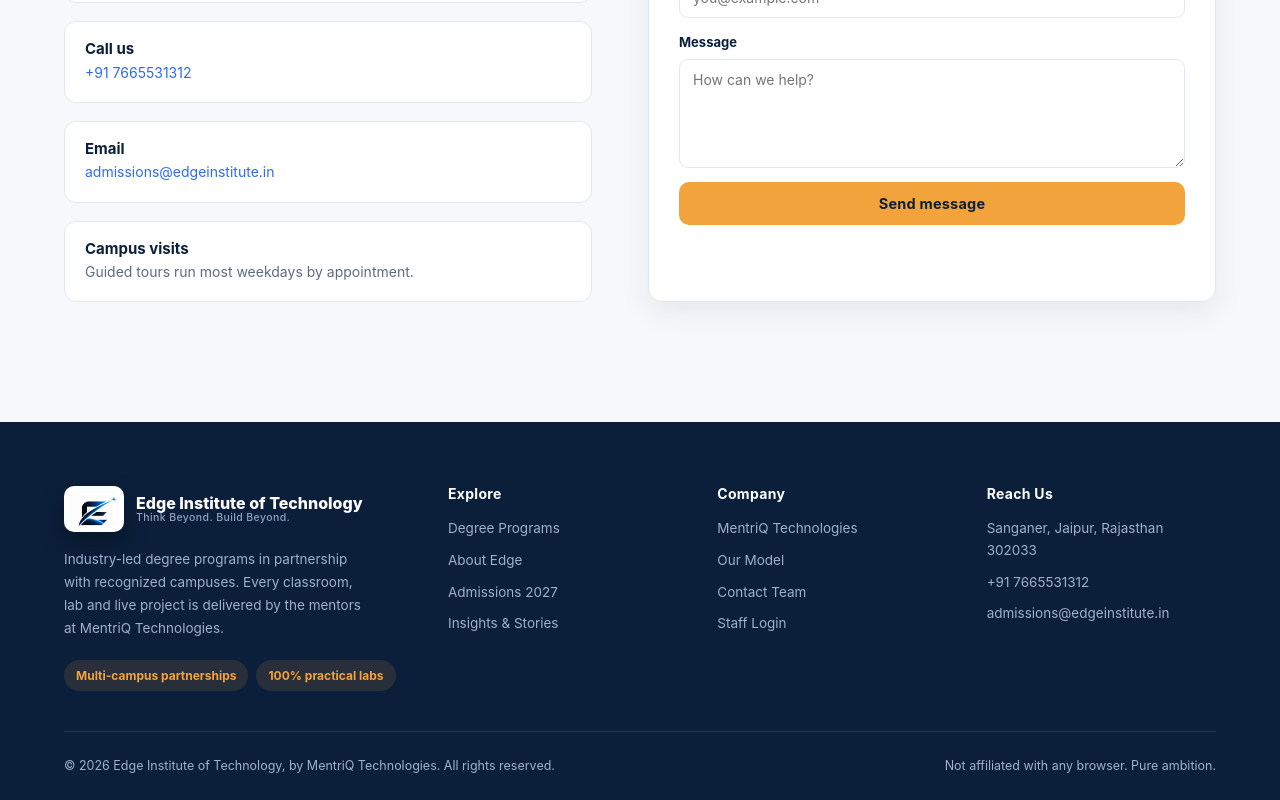
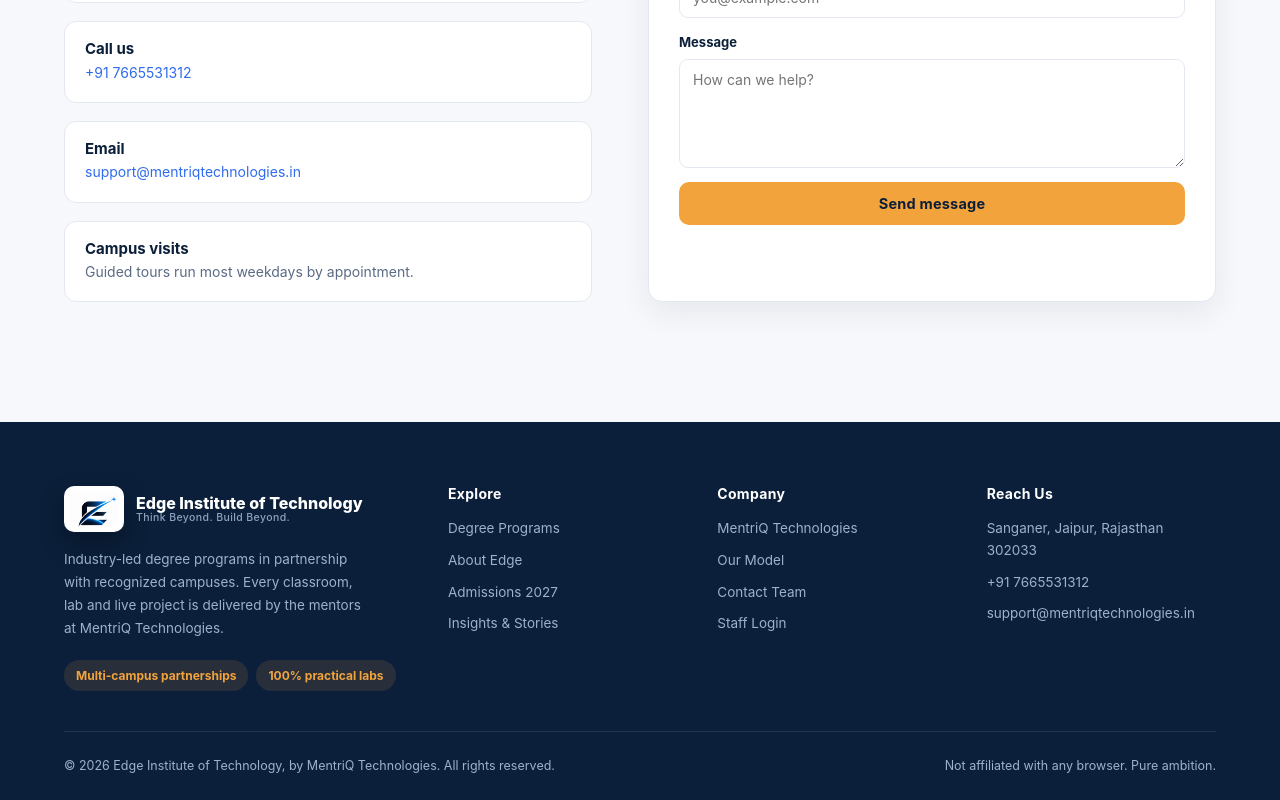
Before and after one commit to mentriqtechnologies/Edge, a React (Vite) app in the folder client/: page /contact in a window 1280 px wide. Shown: the part 663-1463 px from the top of the page. Built offline with nearby package versions, Linux system fonts and the light colour scheme; no server answers.

Commit message:
Replace admissions email with support@mentriqtechnologies.in sitewide

```diff
--- a/client/src/components/Footer.jsx
+++ b/client/src/components/Footer.jsx
@@ -49,7 +49,7 @@
             <ul className="foot-contact">
               <li>Sanganer, Jaipur, Rajasthan 302033</li>
               <li><a href="tel:+917665531312">+91 7665531312</a></li>
-              <li><a href="mailto:admissions@edgeinstitute.in">admissions@edgeinstitute.in</a></li>
+              <li><a href="mailto:support@mentriqtechnologies.in">support@mentriqtechnologies.in</a></li>
             </ul>
           </div>
         </div>
--- a/client/src/pages/Contact.jsx
+++ b/client/src/pages/Contact.jsx
@@ -48,7 +48,7 @@
               </div>
               <div className="info-item">
                 <h4>Email</h4>
-                <p><a href="mailto:admissions@edgeinstitute.in">admissions@edgeinstitute.in</a></p>
+                <p><a href="mailto:support@mentriqtechnologies.in">support@mentriqtechnologies.in</a></p>
               </div>
               <div className="info-item">
                 <h4>Campus visits</h4>
```
